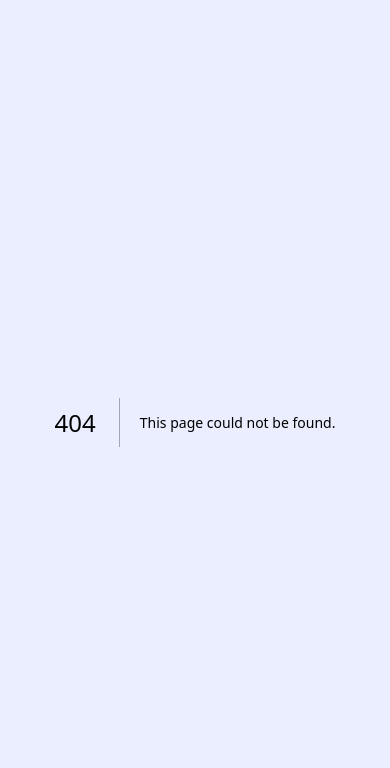
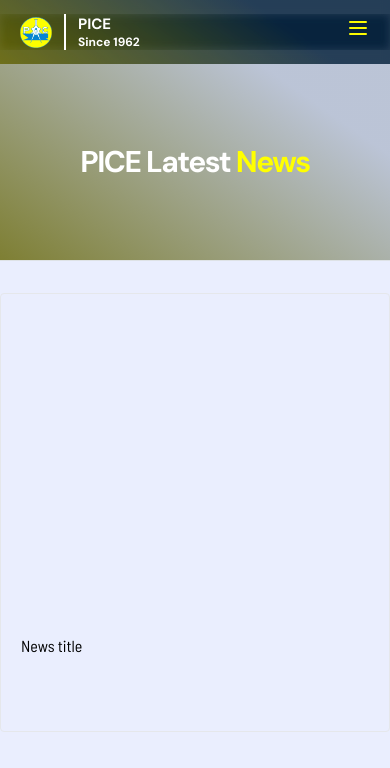
Before and after one commit to bini-i/PICE-Website, a Next.js app: page /latest in a window 390 px wide. Before the commit this address had no page. Shown: the top 768 px of the page. Built offline with nearby package versions, Linux system fonts and the light colour scheme.

Commit message:
Update mobile nav z-index

```diff
--- a/src/app/globals.css
+++ b/src/app/globals.css
@@ -287,7 +287,7 @@
         width: 100%;
         height: 100%;
 
-        z-index: 20;
+        /* z-index: 20; */
         position: absolute;
         top: 0;
     }
--- /dev/null
+++ b/src/app/latest/page.tsx
@@ -0,0 +1,83 @@
+import { Header } from "@/sections/Header";
+import { Footer } from "@/sections/Footer";
+
+import Image from "next/image";
+import piceHero from "@/assets/pice-hero.png";
+
+import { Inter, Roboto } from "next/font/google";
+import { Merriweather } from "next/font/google";
+import { Barlow_Semi_Condensed } from "next/font/google";
+
+import { twMerge} from "tailwind-merge";
+import Link from "next/link";
+
+const roboto = Roboto({
+  weight: ['400', '500', '700'],
+  subsets: ['latin'],
+})
+
+const merriweather = Merriweather({
+  weight: ['400', '700'],
+  subsets: ['latin'],
+})
+
+const barlow = Barlow_Semi_Condensed({
+    weight: ['400', '600', '700'],
+    subsets: ['latin'],
+    display: 'swap',
+})
+
+const inter = Inter({
+    weight: ['400', '500', '700'],
+    subsets: ['latin'],
+    display: 'swap',
+})
+
+export default function Home() {
+    return (
+      <>
+        <div className="hero-gradient mb-8">
+            <Header />
+
+            <section className="hero flex flex-col items-center container">
+                <h2 className="text-center text-3xl md:text-[54px] md:leading-[60px] font-bold tracking-tighter text-white bg-clip-text my-4">PICE Latest <span className="text-[#ffff00]">News</span></h2>
+                {/* <p className="text-center text-[22px] leading-[30px] tracking-tight text-[#fff] mt-5">Empowering your staff with comprehensive training programs and transforming your workforce with industry-leading vocational training programs.</p> */}
+                {/* <a href="#services" className={twMerge(roboto.className, "btn btn-primary font-bold")}>Learn more →</a> */}
+            </section>
+        </div>
+
+        <div className={twMerge(barlow.className, "grid-page-layout flex flex-col h-full md:flex-row rounded border container py-10")}>
+            <div className="flex flex-wrap w-full">
+              <div className="lg:w-1/2">
+                <div>
+                  <div className="flex flex-col justify-start items-start mb-8">
+                  <figure className="w-full box-border relative" style={{ minHeight: 300 }}>
+                    <Link href="" className="block w-full h-full relative" >
+                      <Image
+                        src={piceHero}
+                        alt=""
+                        fill
+                        style={{ objectFit: "cover" }}
+                        className="rounded"
+                        sizes=""
+                        priority
+                      />
+                    </Link>
+                  </figure>
+
+                    <div className="">
+                      <h3>News title</h3>
+                    </div>
+
+                  </div>
+                </div>
+              </div>
+
+              <div className="lg:w-1/2">
+
+              </div>
+            </div>
+        </div>
+      </>
+    )
+}
--- a/src/sections/hero/Hero.tsx
+++ b/src/sections/hero/Hero.tsx
@@ -8,7 +8,7 @@ import Carousel from "./Carousel";
 export const Hero = () => {
 
   return (
-    <div className="min-h-screen flex flex-col justify-center">
+    <div className="min-h-screen flex flex-col justify-center relative z-0">
       <section className="pt-32 pb-20 overflow-x-clip">
 
         <div className="absolute top-0 left-0 w-full min-h-dvh z-40 overflow-hidden">
```
